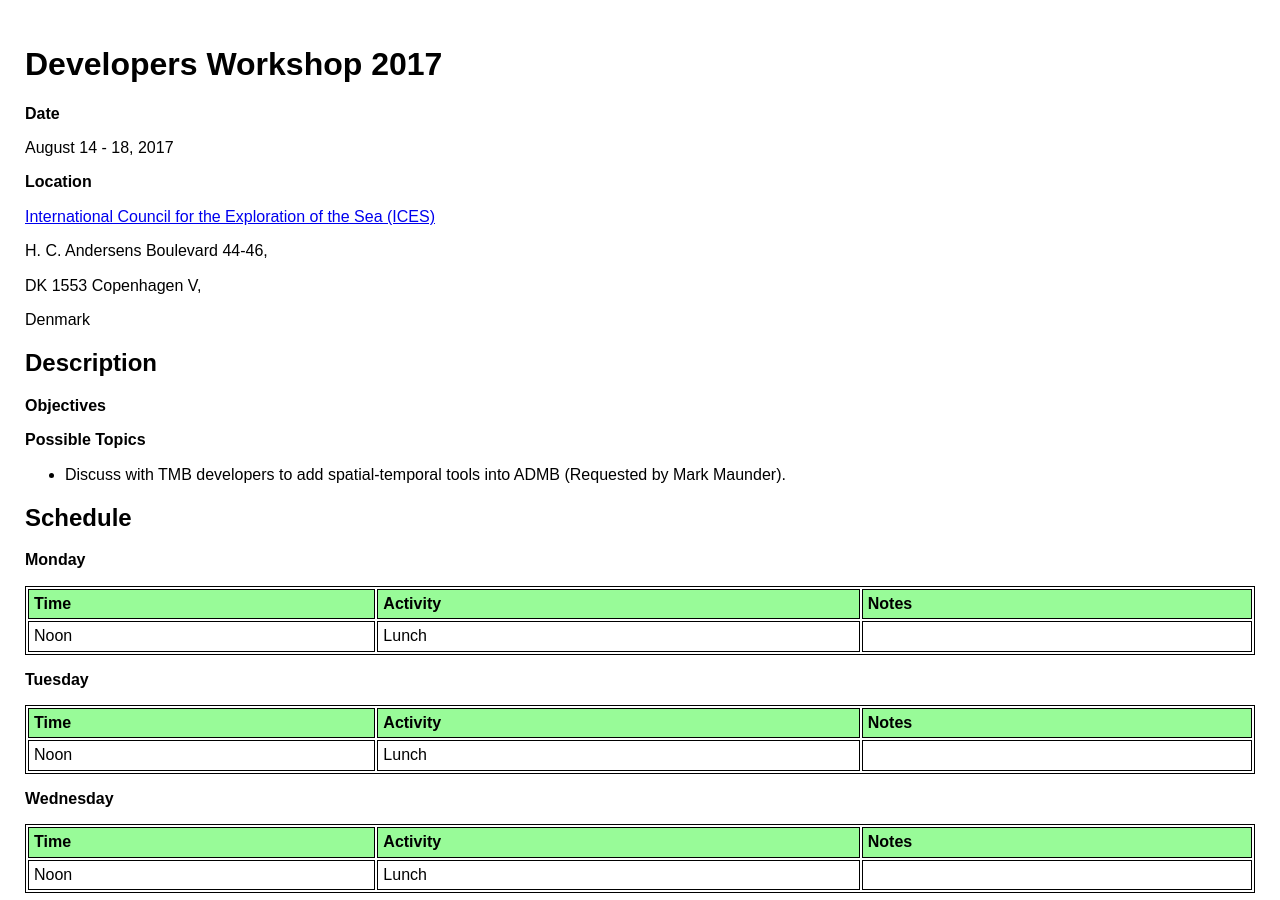
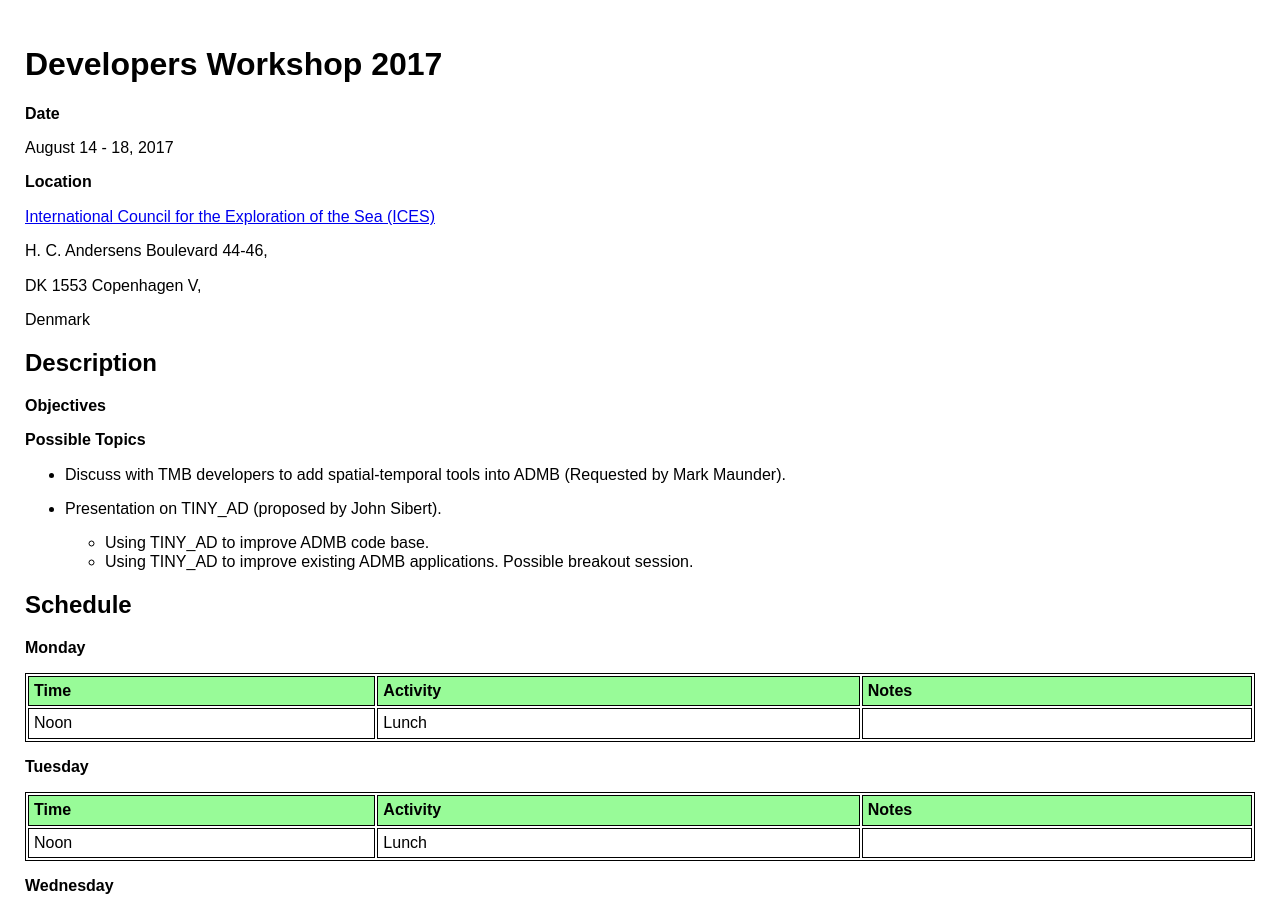
Before and after one commit to TMB-ADMB-Workshops/DevelopersWorkshop2017, a Jekyll site: the page built from agenda.md, in a window 1280 px wide and 900 px high. Built offline with Jekyll 4.4.1, drawn with Linux system fonts in a browser that asks for light colours; nearby versions of some CDN libraries.

Commit message:
Update agenda.md

```diff
--- a/agenda.md
+++ b/agenda.md
@@ -26,6 +26,11 @@ __Objectives__
 __Possible Topics__
 
    * Discuss with TMB developers to add spatial-temporal tools into ADMB (Requested by Mark Maunder).
+
+   * Presentation on TINY_AD (proposed by John Sibert).
+     * Using TINY_AD to improve ADMB code base.
+     * Using TINY_AD to improve existing ADMB applications. Possible breakout session.
+
 
 ## Schedule
 
```
